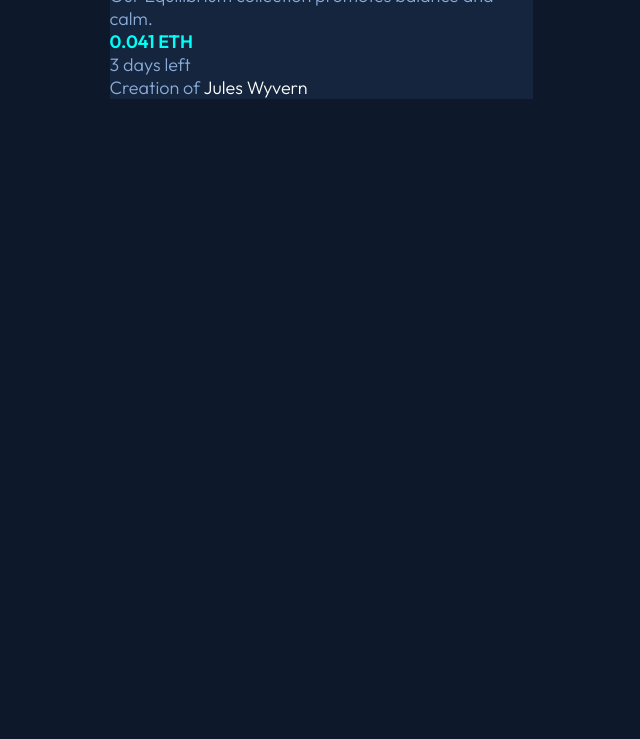
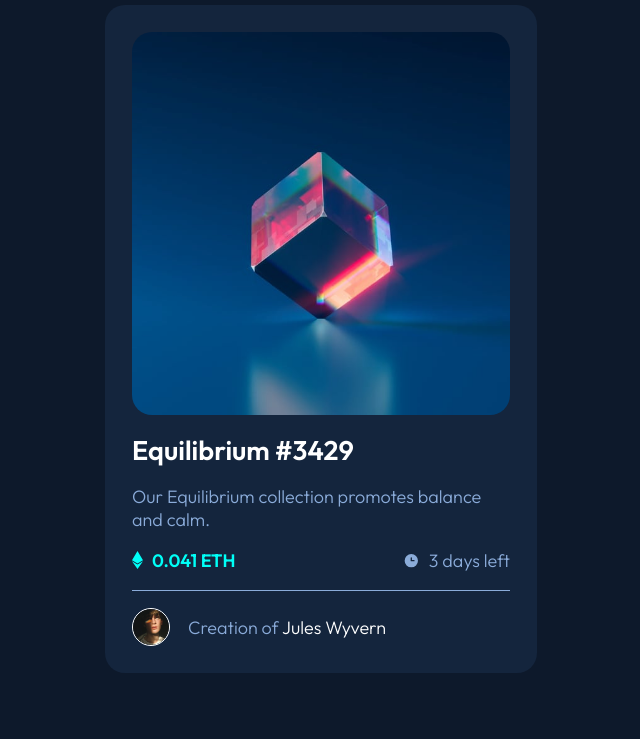
Before and after one commit to surla/nft-preview-card-component, a plain HTML site: page index.html in a window 1280 px wide. Shown: the part 61-800 px from the top of the page, without its empty margins (319-959 px from the left). Drawn offline with Linux system fonts and the light colour scheme.

Commit message:
complete styling for component card

```diff
--- a/index.html
+++ b/index.html
@@ -23,25 +23,64 @@
     <title>NFT preview card component</title>
   </head>
   <body>
+    <div class="container">
       <div class="card-component">
-      <h1 class="card-title">Equilibrium #3429</h1>
-
+        <div class="img-section">
+          <img
+            src="images/image-equilibrium.jpg"
+            alt="Cube balancing on one corner"
+            class="image"
+          />
+          <div class="overlay">
+            <a href="#" class="icon"
+              ><img
+                src="images/icon-view.svg"
+                alt="View icon"
+                class="icon-view"
+            /></a>
+          </div>
+        </div>
+        <h2 class="card-title">
+          <a href="#" class="card-title__link">Equilibrium #3429</a>
+        </h2>
         <p class="card-description">
           Our Equilibrium collection promotes balance and calm.
         </p>
-
-      <p class="card-price">0.041 ETH</p>
-      <p class="card-time">3 days left</p>
-
-      <p class="author">Creation of <span id="name">Jules Wyvern</span></p>
+        <div class="price-time flex">
+          <div class="card-price flex">
+            <img src="images/icon-ethereum.svg" alt="Ethereum Icon" />
+            <p>0.041 ETH</p>
           </div>
-
-    <!-- <div class="attribution">
+          <div class="flex">
+            <img src="images/icon-clock.svg" alt="Clock icon" />
+            <p>3 days left</p>
+          </div>
+        </div>
+        <hr />
+        <div class="profile flex">
+          <img
+            class="avatar"
+            src="images/image-avatar.png"
+            alt="Profile Avatar"
+          />
+          <span class="author"
+            >Creation of
+            <span id="name"
+              ><a href="#" class="user-link">Jules Wyvern</a>
+            </span></span
+          >
+        </div>
+      </div>
+    </div>
+    <!--
+    <footer>
+      <div class="attribution">
         Challenge by
         <a href="https://www.frontendmentor.io?ref=challenge" target="_blank"
           >Frontend Mentor</a
         >. Coded by
         <a href="https://www.frontendmentor.io/profile/surla">Joseph Surla</a>.
-    </div> -->
+      </div>
+    </footer> -->
   </body>
 </html>
--- a/style.css
+++ b/style.css
@@ -16,23 +16,97 @@
 
 html,
 body {
+  display: grid;
+  height: 100vh;
   font-family: "Outfit", "Arial", sans-serif;
   font-size: 18px;
   font-weight: 300;
   color: var(--clr-primary);
   background-color: var(--clr-neutral-main);
-  display: flex;
+
   justify-content: center;
   align-items: center;
 }
 
+hr {
+  height: 0.1px;
+  background-color: var(--clr-primary);
+  border: none;
+}
+.container {
+  display: flex;
+  margin: auto;
+}
+
+.flex {
+  display: flex;
+  align-items: center;
+  flex: 0 1 auto;
+  overflow: hidden;
+}
+
+.row {
+  display: inline;
+}
+
 .card-component {
-  max-width: 23.5rem;
+  display: flex;
+  flex-direction: column;
+  gap: 1rem;
+  padding: 1.5rem;
+  max-width: 14rem;
   background-color: var(--clr-neutral-card);
+  border-radius: 20px;
+}
+
+.img-section {
+  position: relative;
+}
+
+.image {
+  border-radius: 20px;
+  width: 100%;
+  height: 100%;
+}
+
+.overlay {
+  position: absolute;
+  top: 0;
+  bottom: 0;
+  left: 0;
+  right: 0;
+  height: 100%;
+  width: 100%;
+  opacity: 0;
+  transition: 0.3s ease;
+  background-color: var(--clr-secondary);
+  border-radius: 20px;
+}
+
+.img-section:hover .overlay {
+  opacity: 0.4;
+}
+
+.icon-view {
+  color: var(--clr-white);
+  position: absolute;
+  top: 50%;
+  left: 50%;
+  transform: translate(-50%, -50%);
+  -ms-transform: translate(-50%, -50%);
 }
 
 .card-title {
   color: var(--clr-white);
+}
+
+.card-title__link {
+  text-decoration: none;
+  color: var(--clr-white);
+}
+
+.card-title__link:hover {
+  color: var(--clr-secondary);
 }
 
 .card-description {
@@ -40,19 +114,70 @@ body {
   color: var(--clr-primary);
 }
 
+.price-time {
+  justify-content: space-between;
+}
+
+.price-time p {
+  padding-left: 0.5em;
+}
+
 .card-price {
   font-weight: 600;
   color: var(--clr-secondary);
+}
+
+.price-time {
+  justify-content: space-between;
+}
+
+.avatar {
+  width: 2em;
+  height: 2em;
+  border: 1px solid var(--clr-white);
+  border-radius: 50%;
+}
+
+.author {
+  padding-left: 1em;
+}
+
+.card-time {
+  text-align: right;
 }
 
 #name {
   color: var(--clr-white);
 }
 
-/* .attribution {
+.user-link {
+  text-decoration: none;
+  color: var(--clr-white);
+}
+
+.user-link:hover {
+  color: var(--clr-secondary);
+}
+
+@media screen and (min-width: 10rem) {
+  body {
+    font-size: 15px;
+  }
+}
+
+@media screen and (min-width: 80rem) {
+  body {
+    font-size: 18px;
+  }
+  .card-component {
+    max-width: 21rem;
+  }
+}
+
+.attribution {
   font-size: 11px;
   text-align: center;
 }
 .attribution a {
   color: hsl(228, 45%, 44%);
-} */
+}
```
Lines whose indentation alone changed are shown as unchanged.
